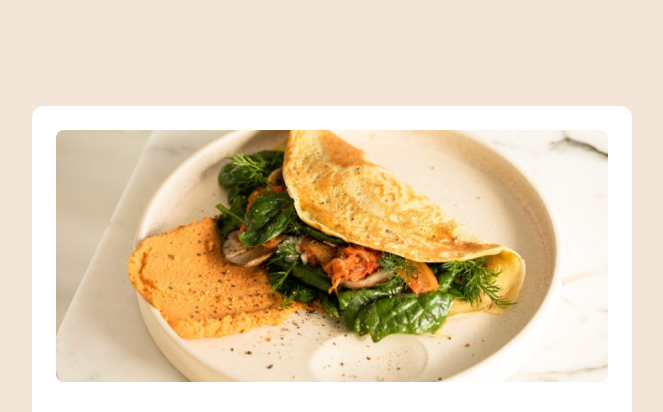
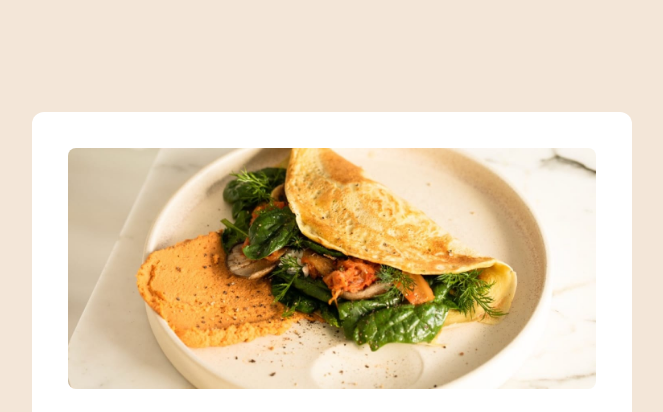
Before and after one commit to JonathanCerchiaro/Desafios-frontEndEditor, a plain HTML site: page Challanges/challenge-recipe-pag/recipe-page-main/index.html in a window 1280 px wide. Shown: the top 412 px of the page, without its empty margins (308-971 px from the left). Drawn offline with Linux system fonts and the light colour scheme.

Commit message:
ATT padding and margin container recipe

```diff
--- a/Challanges/challenge-recipe-pag/recipe-page-main/styles.css
+++ b/Challanges/challenge-recipe-pag/recipe-page-main/styles.css
@@ -191,8 +191,8 @@ tr:last-child th {
   }
 
  .container {
-  margin: 6.6rem 0;
-  padding: 1.5rem;
+  margin: 7rem 0;
+  padding: 2.25rem;
   background-color: var(--white-color);
   border-radius: 12px;
  }
```
